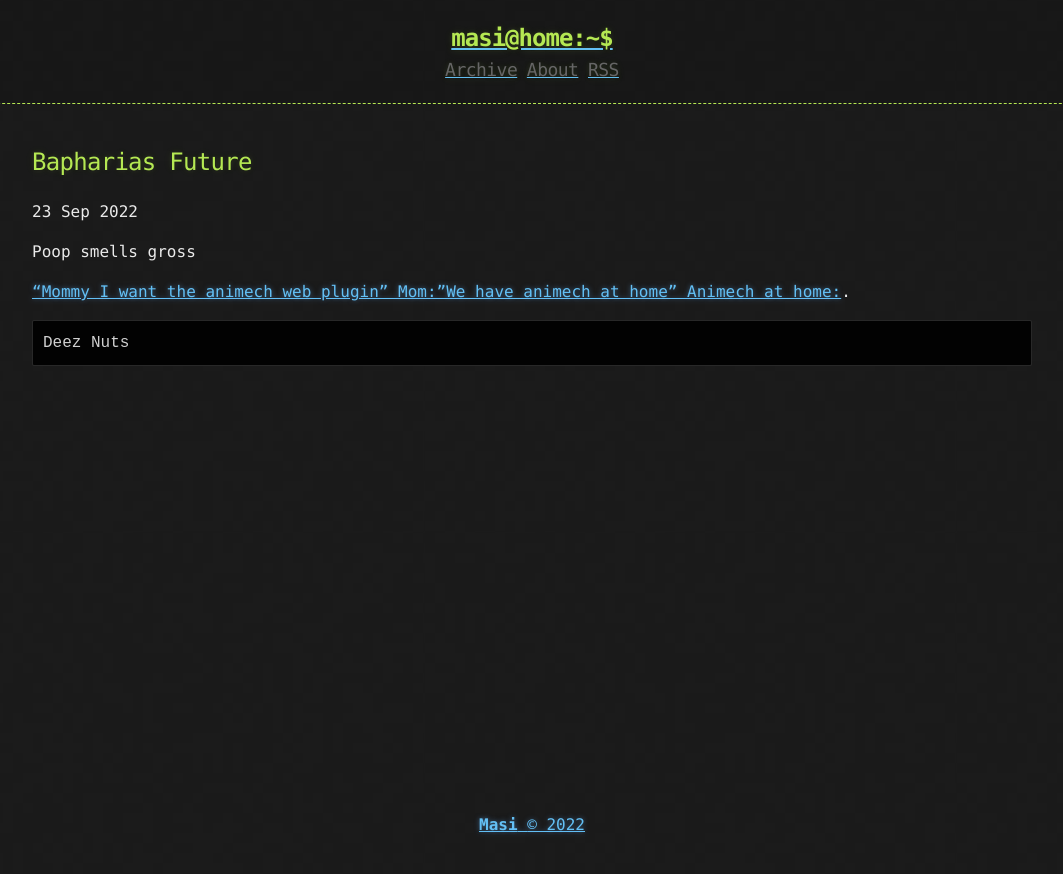
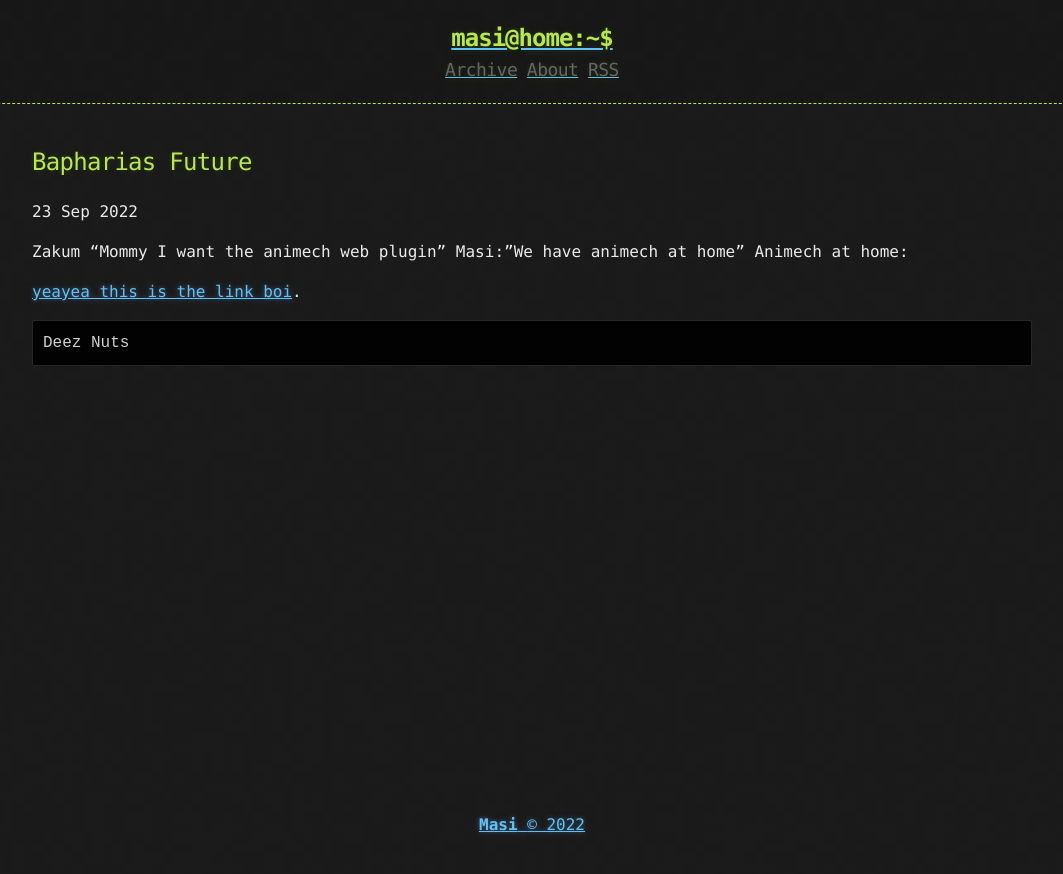
Before and after one commit to MtmoKata/MtmoKata.github.io, a Jekyll site: the page built from _posts/2022-09-23-Bapharias-Future.md, in a window 1280 px wide. Shown: the top 874 px of the page, without its empty margins (108-1171 px from the left). Built offline with Jekyll 4.4.1, drawn with Linux system fonts in a browser that asks for light colours.

Commit message:
Update 2022-09-23-Bapharias-Future.md

```diff
--- a/_posts/2022-09-23-Bapharias-Future.md
+++ b/_posts/2022-09-23-Bapharias-Future.md
@@ -3,9 +3,11 @@ title: Bapharias Future
 published: true
 ---
 
-Poop smells gross
+Zakum "Mommy I want the animech web plugin"
+Masi:"We have animech at home"
+Animech at home:
 
-["Mommy I want the animech web plugin" Mom:"We have animech at home" Animech at home:](https://mtmokata.github.io/bapharia/baphariasfuture.html).
+[yeayea this is the link boi](https://mtmokata.github.io/bapharia/baphariasfuture.html).
 
 
 
```
